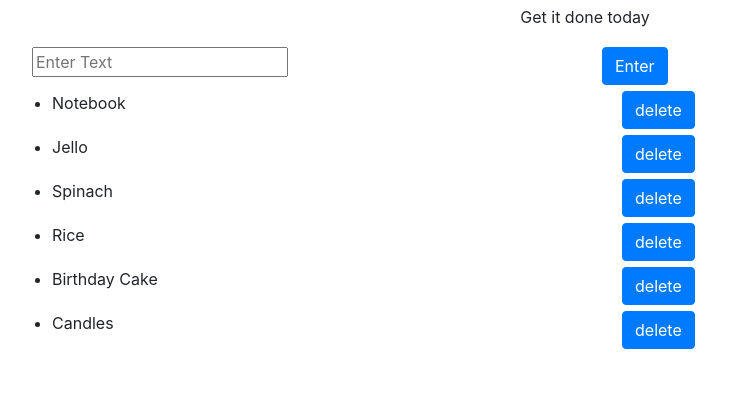
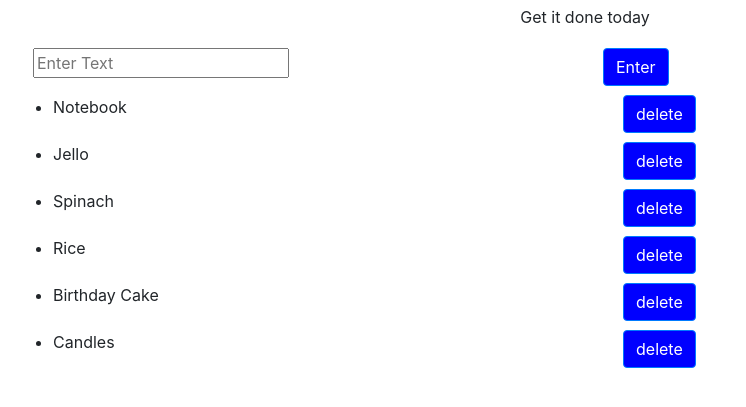
Before and after one commit to erickhj/backgroundgenerator, a website: page index.html in a window 1280 px wide. Shown: the part 51-458 px from the top of the page, without its empty margins (55-801 px from the left). Drawn offline with nearby package versions, Linux system fonts and the light colour scheme.

Commit message:
This are the test changes

```diff
--- a/shopping.css
+++ b/shopping.css
@@ -3,7 +3,7 @@
     text-decoration: line-through;
 }
 div{
-    margin: 2px;
+    margin: 3px;
 }
 h1{
     text-align: center;
@@ -11,3 +11,6 @@ h1{
 p{
     text-align: center;
 }
+.btn-primary{
+    background-color:blue;
+}
```
Also changed, not shown: package.json (added, +19 -0 lines), index.html (renamed from shoppinglist.html).
